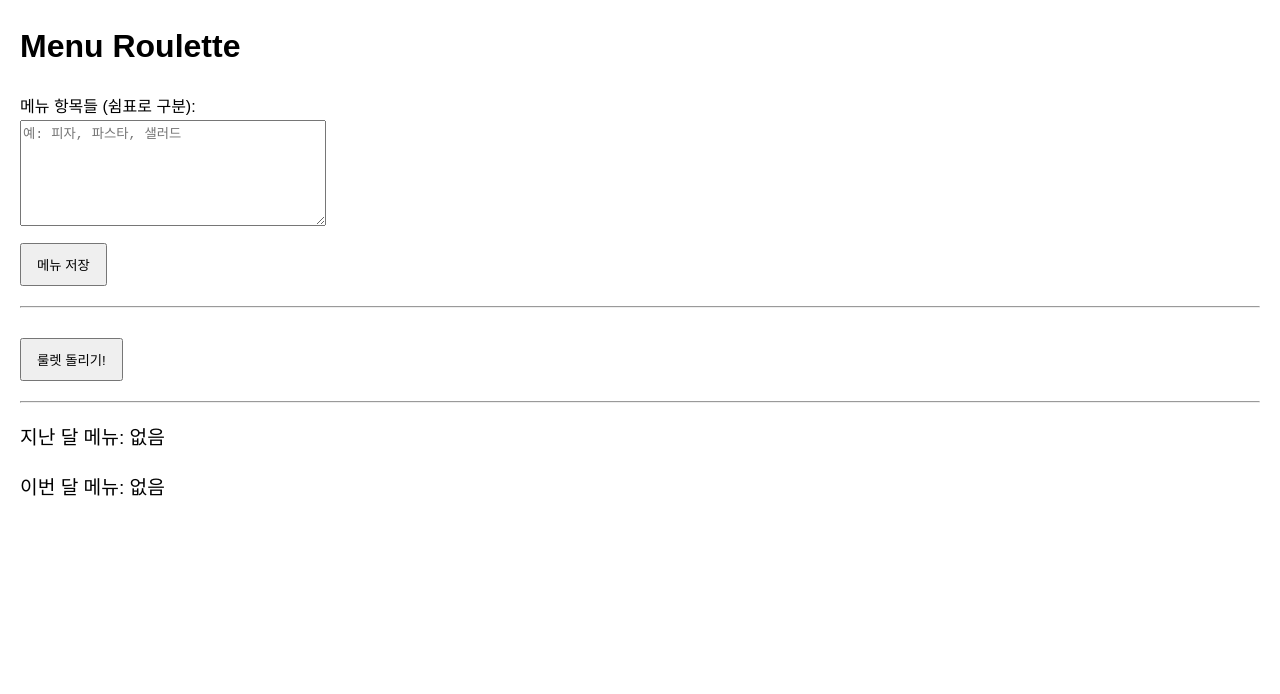
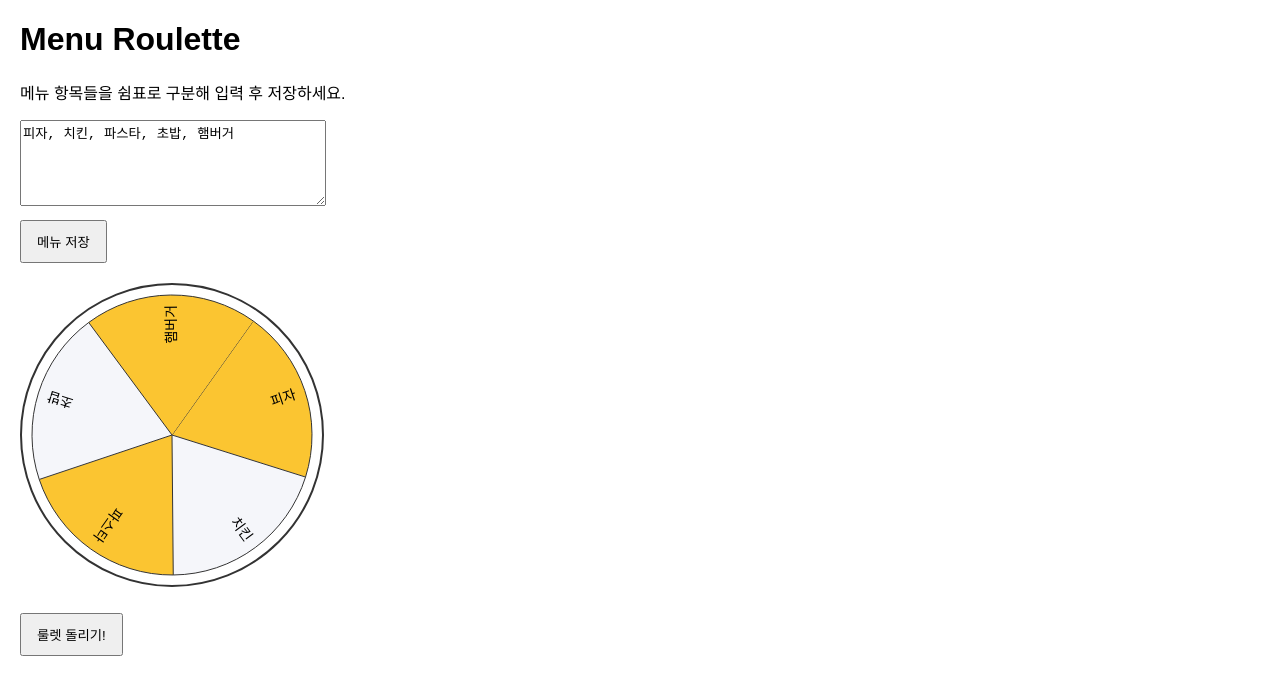
Before and after one commit to falsejester/What2Eat, a plain HTML site: page index.html in a window 1280 px wide. Both pictures are taken after a click on the button "룰렛 돌리기!". Drawn offline with Linux system fonts and the light colour scheme.

Commit message:
Update index.html

```diff
--- a/index.html
+++ b/index.html
@@ -2,147 +2,242 @@
 <html>
 <head>
   <meta charset="utf-8">
-  <title>Menu Roulette</title>
+  <title>Menu Roulette with Visual Spinning Wheel</title>
   <style>
     body {
       font-family: Arial, sans-serif;
       margin: 20px;
-      line-height: 1.6;
     }
     textarea {
       width: 300px;
-      height: 100px;
+      height: 80px;
     }
     button {
       margin-top: 10px;
       padding: 10px 15px;
       cursor: pointer;
     }
-    #results p {
-      font-size: 1.2em;
+    /* 룰렛 전체를 감싸는 컨테이너 */
+    #wheel-container {
+      position: relative;
+      width: 300px;
+      height: 300px;
+      margin: 20px 0;
     }
-    hr {
-      margin: 20px 0;
+    /* 룰렛을 그릴 canvas */
+    #wheelCanvas {
+      border: 2px solid #333;
+      border-radius: 50%;
+      background: #fff;
+      width: 300px;
+      height: 300px;
+      display: block;
+    }
+    /* 결과 텍스트(룰렛 중앙에 뜨는) */
+    #result-display {
+      position: absolute;
+      top: 50%;
+      left: 50%;
+      transform: translate(-50%, -50%);
+      font-size: 24px;
+      font-weight: bold;
+      text-align: center;
+      pointer-events: none;
+      opacity: 0;
+      transition: opacity 0.5s ease;
+    }
+    /* 결과 텍스트가 보이도록 하는 클래스 */
+    #result-display.show {
+      opacity: 1;
     }
   </style>
 </head>
 <body>
   <h1>Menu Roulette</h1>
-  <div id="menu-editor">
-    <label for="menu-input">메뉴 항목들 (쉼표로 구분):</label><br>
-    <textarea id="menu-input" placeholder="예: 피자, 파스타, 샐러드"></textarea><br>
-    <button id="save-menu">메뉴 저장</button>
-  </div>
-  <hr>
-  <div id="roulette">
-    <button id="spin-button">룰렛 돌리기!</button>
-  </div>
-  <hr>
-  <div id="results">
-    <p>지난 달 메뉴: <span id="last-menu">없음</span></p>
-    <p>이번 달 메뉴: <span id="current-menu">없음</span></p>
+  <p>메뉴 항목들을 쉼표로 구분해 입력 후 저장하세요.</p>
+  <textarea id="menu-input">피자, 치킨, 파스타, 초밥, 햄버거</textarea><br>
+  <button id="save-menu">메뉴 저장</button>
+
+  <!-- 룰렛 영역 -->
+  <div id="wheel-container">
+    <canvas id="wheelCanvas" width="300" height="300"></canvas>
+    <!-- 룰렛 멈춘 후 중앙에 표시될 텍스트 -->
+    <div id="result-display"></div>
   </div>
 
+  <!-- 룰렛 돌리기 버튼 -->
+  <button id="spin-button">룰렛 돌리기!</button>
+
   <script>
-    // 현재 URL의 쿼리 파라미터를 객체로 변환하는 함수
-    function getQueryParams() {
-      const params = {};
-      window.location.search.substring(1).split("&").forEach(pair => {
-        if(pair) {
-          const [key, value] = pair.split("=");
-          params[decodeURIComponent(key)] = decodeURIComponent(value || '');
-        }
-      });
-      return params;
+    // 전역 변수들
+    let menus = [];
+    let currentAngle = 0;  // 현재 룰렛 각도
+    let isSpinning = false;
+    const spinDuration = 3000; // 룰렛이 도는 시간(밀리초)
+
+    // Canvas 설정
+    const canvas = document.getElementById('wheelCanvas');
+    const ctx = canvas.getContext('2d');
+    const centerX = canvas.width / 2;
+    const centerY = canvas.height / 2;
+    const radius = 140;
+
+    // 중앙에 표시될 결과 DOM
+    const resultDisplay = document.getElementById('result-display');
+
+    // ---------------------------
+    // 1. 메뉴 로드 및 저장 로직
+    // ---------------------------
+    function loadMenusFromTextarea() {
+      const input = document.getElementById('menu-input').value;
+      menus = input.split(',')
+                   .map(item => item.trim())
+                   .filter(item => item);
     }
 
-    // 페이지를 새로 고침하지 않고 URL 쿼리 파라미터를 업데이트하는 함수
-    function updateQueryParams(newParams) {
-      const params = new URLSearchParams(window.location.search);
-      for (const key in newParams) {
-        if(newParams[key] === null || newParams[key] === undefined) {
-          params.delete(key);
-        } else {
-          params.set(key, newParams[key]);
-        }
+    document.getElementById('save-menu').addEventListener('click', () => {
+      loadMenusFromTextarea();
+      // 저장 후 룰렛 초기화
+      currentAngle = 0;
+      drawWheel(currentAngle);
+      alert('메뉴가 저장되었습니다!');
+    });
+
+    // ---------------------------
+    // 2. 룰렛 그리는 함수
+    // ---------------------------
+    function drawWheel(angle) {
+      ctx.clearRect(0, 0, canvas.width, canvas.height);
+      if (menus.length === 0) return;
+
+      // 조각 하나당 각도(라디안)
+      const arcAngle = 2 * Math.PI / menus.length;
+
+      for (let i = 0; i < menus.length; i++) {
+        const startAngle = angle + i * arcAngle;
+        const endAngle   = angle + (i + 1) * arcAngle;
+
+        // 파이 조각 그리기
+        ctx.beginPath();
+        ctx.moveTo(centerX, centerY);
+        ctx.arc(centerX, centerY, radius, startAngle, endAngle, false);
+        // 색상 번갈아가며 칠하기(원하시면 원하는 색상으로 변경)
+        ctx.fillStyle = (i % 2 === 0) ? '#fbc531' : '#f5f6fa';
+        ctx.fill();
+        ctx.strokeStyle = '#333';
+        ctx.stroke();
+
+        // 파이 조각에 텍스트 표시
+        ctx.save();
+        ctx.fillStyle = '#000';
+        ctx.translate(centerX, centerY);
+        // 조각 중앙 각도에 맞춰 회전
+        ctx.rotate((startAngle + endAngle) / 2);
+        ctx.textAlign = 'right';
+        ctx.font = '14px Arial';
+        ctx.fillText(menus[i], radius - 10, 5);
+        ctx.restore();
       }
-      const newUrl = window.location.pathname + '?' + params.toString();
-      window.history.replaceState({}, '', newUrl);
     }
 
-    // URL에서 메뉴 리스트를 로드 (JSON 형식으로 저장)
-    function loadMenus() {
-      const params = getQueryParams();
-      if (params.menus) {
-        try {
-          const menus = JSON.parse(params.menus);
-          if (Array.isArray(menus)) {
-            return menus;
-          }
-        } catch (e) {
-          // JSON 파싱 실패 시 쉼표로 구분된 문자열로 처리
-          return params.menus.split(',');
-        }
-      }
-      return [];
+    // ---------------------------
+    // 3. 룰렛 회전 애니메이션
+    // ---------------------------
+    // 가속/감속을 위한 이징(easeOut) 함수
+    function easeOutCubic(t) {
+      // t: 0~1 사이 진행도
+      return 1 - Math.pow(1 - t, 3);
     }
 
-    // 메뉴 리스트를 URL에 저장
-    function saveMenus(menus) {
-      updateQueryParams({ menus: JSON.stringify(menus) });
+    function animateSpin(startAngle, endAngle, startTime) {
+      const now = performance.now();
+      const elapsed = now - startTime;
+      const progress = Math.min(elapsed / spinDuration, 1);   // 0~1
+      const easedProgress = easeOutCubic(progress);
+
+      // 현재 각도 = 시작각도 + (최종각도-시작각도)*보간값
+      currentAngle = startAngle + (endAngle - startAngle) * easedProgress;
+      drawWheel(currentAngle);
+
+      if (progress < 1) {
+        requestAnimationFrame(() => animateSpin(startAngle, endAngle, startTime));
+      } else {
+        // 스핀 종료
+        isSpinning = false;
+        showResult(endAngle);
+      }
     }
 
-    // 텍스트 영역에 메뉴 리스트 업데이트
-    function updateMenuInput(menus) {
-      document.getElementById('menu-input').value = menus.join(', ');
+    // ---------------------------
+    // 4. 스핀 완료 후 결과 표시
+    // ---------------------------
+    function showResult(finalAngle) {
+      if (menus.length === 0) return;
+
+      // 룰렛이 멈춘 최종 각도(finalAngle)에서 어떤 메뉴인지 계산
+      const arcAngle = 2 * Math.PI / menus.length;
+
+      // Canvas의 '위쪽'은 보통 1.5 * Math.PI 부근(수학적 좌표계 기준)
+      // 현재 finalAngle을 2π로 모듈로 연산하여 0~2π 범위로 정규화
+      const normalizedAngle = (finalAngle % (2 * Math.PI) + 2 * Math.PI) % (2 * Math.PI);
+
+      // index = (위쪽 기준각 - 현재각) / 조각각도
+      // 조금 복잡해보이지만, "1.5 * Math.PI"를 기준으로 해서 어떤 조각에 해당하는지 계산
+      const index = Math.floor(
+        ((2 * Math.PI + 1.5 * Math.PI - normalizedAngle) % (2 * Math.PI)) / arcAngle
+      );
+
+      const selectedItem = menus[index];
+
+      // 중앙에 결과 표시
+      resultDisplay.textContent = selectedItem;
+      resultDisplay.classList.add('show');
+
+      // 3초 후 사라지도록
+      setTimeout(() => {
+        resultDisplay.classList.remove('show');
+      }, 3000);
     }
 
-    // URL에서 지난 달/이번 달 메뉴 로드
-    function loadResult() {
-      const params = getQueryParams();
-      return {
-        last: params.last || '',
-        current: params.current || ''
-      };
+    // ---------------------------
+    // 5. 룰렛 돌리기 버튼
+    // ---------------------------
+    function spinWheel() {
+      if (menus.length === 0) {
+        alert('메뉴를 먼저 저장하세요!');
+        return;
+      }
+      if (isSpinning) return; // 이미 돌고 있으면 중단
+
+      isSpinning = true;
+      // 기존 표시 중인 결과 숨기기
+      resultDisplay.classList.remove('show');
+
+      // (1) 랜덤 메뉴를 선택(인덱스)
+      const randomIndex = Math.floor(Math.random() * menus.length);
+
+      // (2) 조각 각도
+      const arcAngle = 2 * Math.PI / menus.length;
+
+      // (3) 여러 바퀴(예: 5바퀴) 돈 후, 특정 인덱스가 정확히 위쪽에 오도록 각도 계산
+      const spins = 5; // 몇 바퀴 돌 것인지
+      // 선택된 메뉴 조각의 중앙이 "위쪽" (1.5 * Math.PI) 에 위치하게 만들기
+      const chosenAngle = 1.5 * Math.PI - (randomIndex + 0.5) * arcAngle;
+
+      // 최종 각도 = 현재 각도 + (스핀 수 * 2π) + 목표각
+      const finalAngle = currentAngle + spins * 2 * Math.PI + chosenAngle;
+
+      // (4) requestAnimationFrame을 이용해 부드럽게 회전
+      const startTime = performance.now();
+      requestAnimationFrame(() => animateSpin(currentAngle, finalAngle, startTime));
     }
 
-    // 페이지에 결과 업데이트
-    function updateResultsDisplay(last, current) {
-      document.getElementById('last-menu').textContent = last || '없음';
-      document.getElementById('current-menu').textContent = current || '없음';
-    }
+    // 페이지 로드 시 초기화
+    loadMenusFromTextarea();
+    drawWheel(currentAngle);
 
-    // 초기 데이터 로드
-    let menus = loadMenus();
-    updateMenuInput(menus);
-    const result = loadResult();
-    updateResultsDisplay(result.last, result.current);
-
-    // 메뉴 저장 버튼 클릭 이벤트
-    document.getElementById('save-menu').addEventListener('click', function() {
-      const input = document.getElementById('menu-input').value;
-      // 쉼표로 구분하여 공백 제거 및 빈 항목 필터링
-      menus = input.split(',').map(item => item.trim()).filter(item => item);
-      saveMenus(menus);
-      alert('메뉴 목록이 저장되었습니다!');
-    });
-
-    // 룰렛 돌리기 버튼 클릭 이벤트
-    document.getElementById('spin-button').addEventListener('click', function() {
-      if (menus.length === 0) {
-        alert('먼저 메뉴 항목을 입력하고 저장해주세요.');
-        return;
-      }
-      // 현재 결과를 불러와 기존 current 값을 last로 이동
-      const currentResults = loadResult();
-      const lastMenu = currentResults.current || '';
-      // 메뉴 목록에서 무작위로 선택
-      const randomIndex = Math.floor(Math.random() * menus.length);
-      const newMenu = menus[randomIndex];
-      // URL 파라미터 업데이트
-      updateQueryParams({ last: lastMenu, current: newMenu });
-      updateResultsDisplay(lastMenu, newMenu);
-    });
+    // 룰렛 돌리기 버튼
+    document.getElementById('spin-button').addEventListener('click', spinWheel);
   </script>
 </body>
 </html>
```
